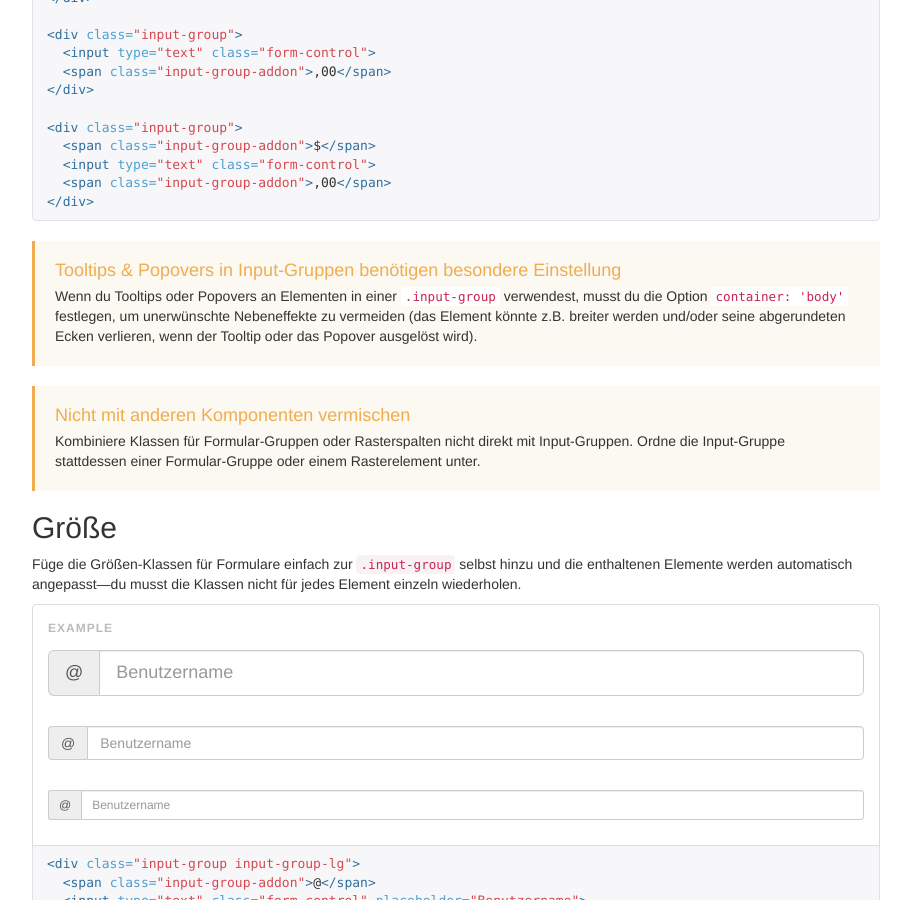
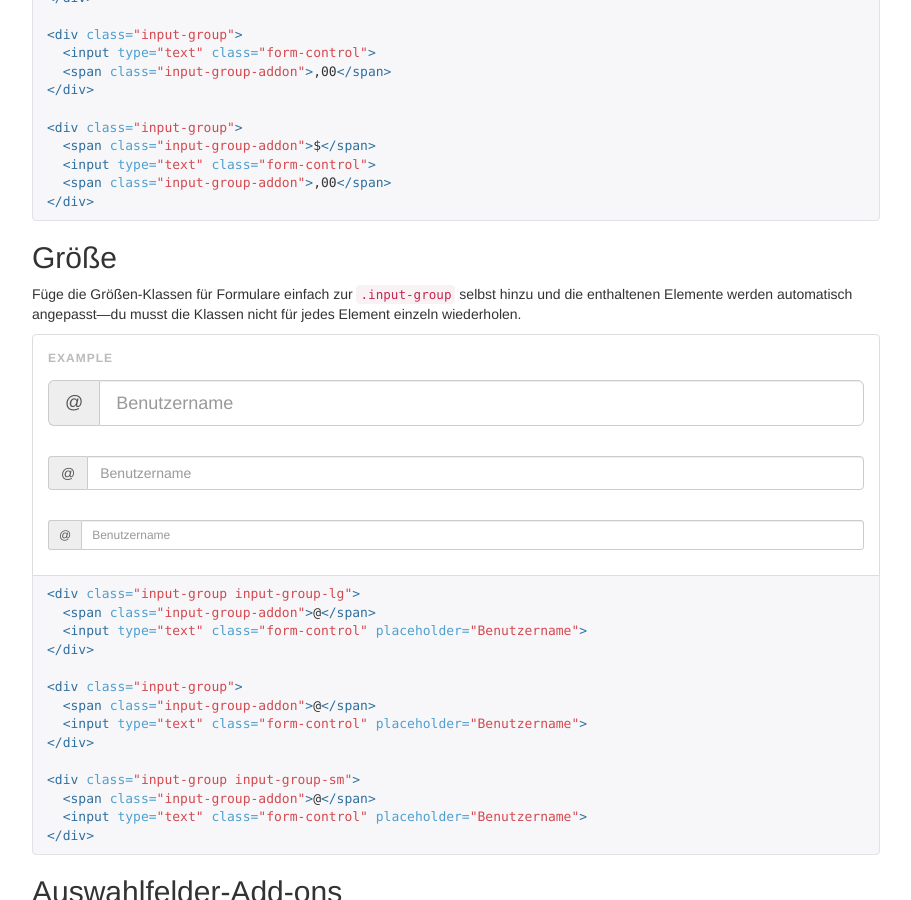
Before and after one commit to juthilo/bootstrap-german, a Jekyll site: the page built from components.html, in a window 1280 px wide and 900 px high, scrolled down 13241 px. Shown: the whole window, without its empty margins (38-949 px from the left). Built offline with Jekyll 4.4.1, drawn with Linux system fonts in a browser that asks for light colours; nearby versions of some CDN libraries; Markdown is read by kramdown in place of the engine named in the settings; comment, search, counter and statistics services are not loaded.

Commit message:
Doppelte Callouts entfernen

```diff
--- a/components.html
+++ b/components.html
@@ -821,15 +821,6 @@ lead: "Mehr als ein Dutzend Komponenten für Symbole, Menüs, Input-Gruppen, Nav
 </div>
 {% endhighlight %}
 
-  <div class="bs-callout bs-callout-warning">
-    <h4>Tooltips &amp; Popovers in Input-Gruppen benötigen besondere Einstellung</h4>
-    <p>Wenn du Tooltips oder Popovers an Elementen in einer <code>.input-group</code> verwendest, musst du die Option <code>container: 'body'</code> festlegen, um unerwünschte Nebeneffekte zu vermeiden (das Element könnte z.B. breiter werden und/oder seine abgerundeten Ecken verlieren, wenn der Tooltip oder das Popover ausgelöst wird).</p>
-  </div>
-  <div class="bs-callout bs-callout-warning">
-    <h4>Nicht mit anderen Komponenten vermischen</h4>
-    <p>Kombiniere Klassen für Formular-Gruppen oder Rasterspalten nicht direkt mit Input-Gruppen. Ordne die Input-Gruppe stattdessen einer Formular-Gruppe oder einem Rasterelement unter.</p>
-  </div>
-
   <h2 id="input-groups-sizing">Größe</h2>
   <p>Füge die Größen-Klassen für Formulare einfach zur <code>.input-group</code> selbst hinzu und die enthaltenen Elemente werden automatisch angepasst&mdash;du musst die Klassen nicht für jedes Element einzeln wiederholen.</p>
   <form class="bs-example bs-example-form" role="form">
```
